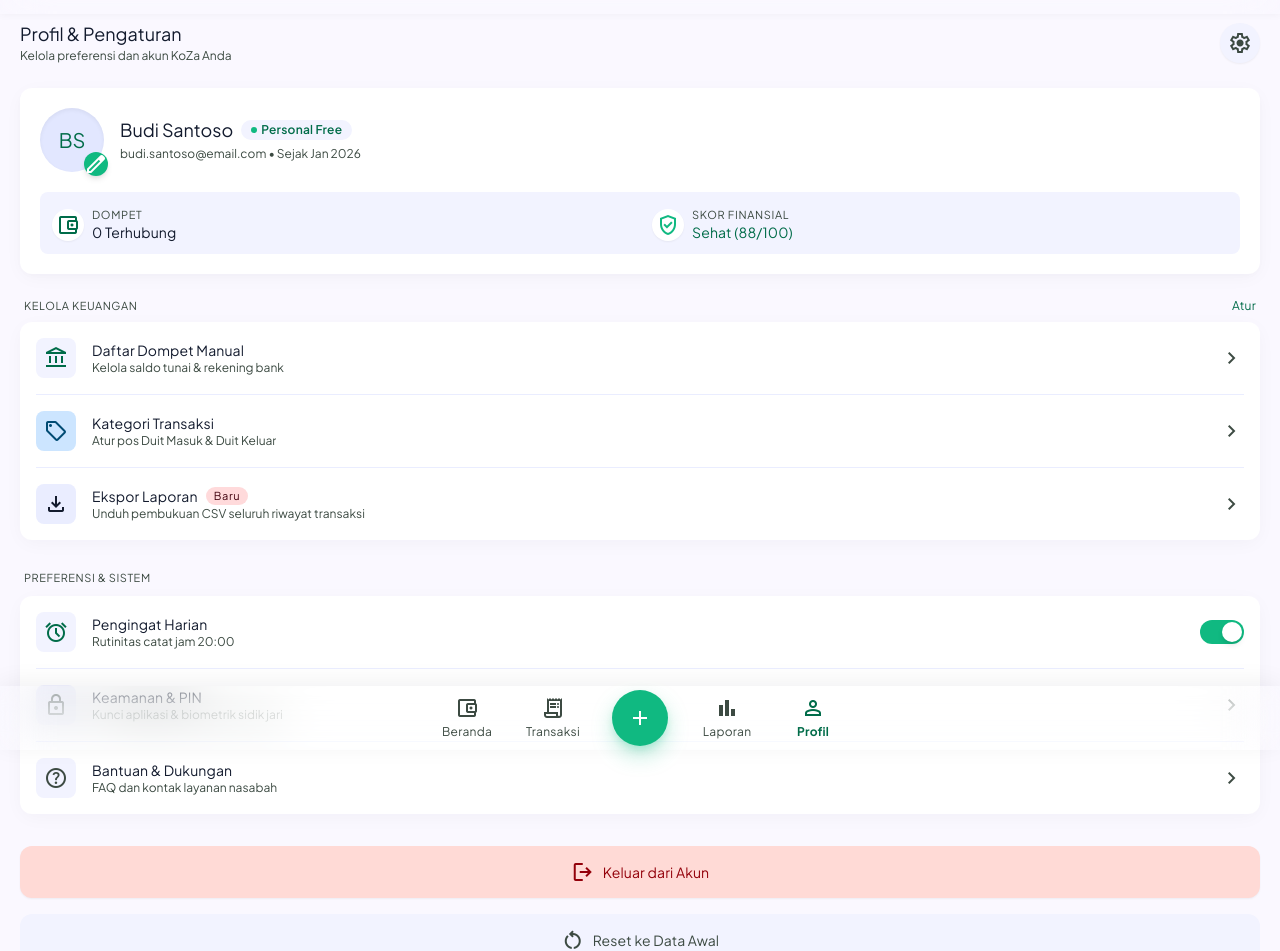
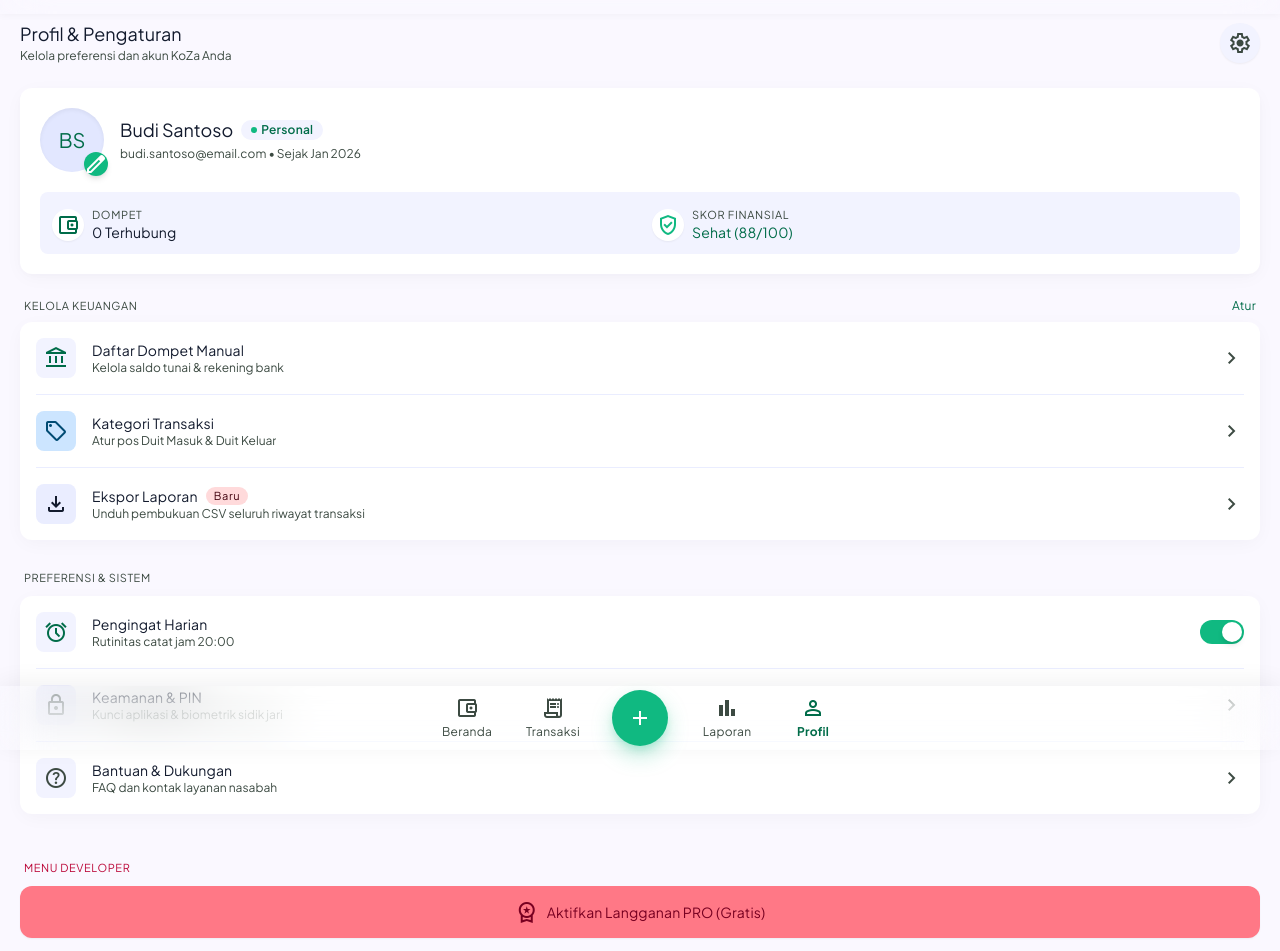
Before and after one commit to koza-wallet/Koza, a Next.js app: page /profil in a window 1280 px wide. Shown: the part 50-1001 px from the top of the page. Built offline with nearby package versions, Linux system fonts and the light colour scheme; no server answers.

Commit message:
feat: add developer menu to upgrade account to PRO tier

```diff
--- a/src/actions/finance.ts
+++ b/src/actions/finance.ts
@@ -153,3 +153,13 @@ export async function addWalletMemberAction(walletId: string, emailToInvite: str
     }
   });
 }
+
+// === DEV MODE: UPGRADE TIER ===
+export async function setProTierAction() {
+  const user = await getSessionUser();
+  await prisma.user.update({
+    where: { id: user.id },
+    data: { subscriptionTier: "PRO" }
+  });
+  return true;
+}
--- a/src/app/profil/page.tsx
+++ b/src/app/profil/page.tsx
@@ -9,6 +9,7 @@ import { getHealthScoreLabel } from "@/lib/finance";
 import { formatMonthYearId, getInitials } from "@/lib/format";
 import { useFinance } from "@/lib/finance-context";
 import { currentUser as mockUser } from "@/lib/mock-data";
+import { setProTierAction } from "@/actions/finance";
 
 export default function ProfilPage() {
   const { data: session } = useSession();
@@ -31,6 +32,15 @@ export default function ProfilPage() {
   function handleExport() {
     const csv = transactionsToCsv(transactions, wallets);
     downloadCsv("koza-riwayat-transaksi.csv", csv);
+  }
+
+  async function handleUpgradePro() {
+    try {
+      await setProTierAction();
+      alert("Berhasil! Akun Anda kini berstatus PRO. Anda bisa mengakses semua fitur premium.\nSilakan refresh halaman (atau login ulang) agar perubahan status terlihat di aplikasi.");
+    } catch (e) {
+      alert("Gagal melakukan upgrade.");
+    }
   }
 
   return (
@@ -96,7 +106,7 @@ export default function ProfilPage() {
                   </h3>
                   <span className="inline-flex items-center gap-1 bg-surface-container-low text-primary px-2.5 py-0.5 rounded-full font-label-md text-label-md font-semibold">
                     <span className="w-1.5 h-1.5 rounded-full bg-primary-container" />
-                    Personal Free
+                    {(user as any)?.subscriptionTier || "Personal"}
                   </span>
                 </div>
                 <p className="font-body-sm text-body-sm text-on-surface-variant truncate">
@@ -272,6 +282,22 @@ export default function ProfilPage() {
             </div>
           </section>
 
+          <section className="space-y-space-xs pt-4">
+             <div className="px-space-xxs">
+              <span className="font-label-caps text-label-caps text-tertiary uppercase tracking-wider">
+                Menu Developer
+              </span>
+            </div>
+            <button
+              type="button"
+              onClick={handleUpgradePro}
+              className="w-full bg-tertiary-container text-on-tertiary-container hover:bg-tertiary/20 font-label-lg text-label-lg py-3.5 px-space-md rounded-xl flex items-center justify-center gap-space-xs transition-all shadow-sm"
+            >
+              <span className="material-symbols-outlined text-[20px]">workspace_premium</span>
+              <span>Aktifkan Langganan PRO (Gratis)</span>
+            </button>
+          </section>
+
           <div className="pt-space-xs space-y-space-md">
             <button
               type="button"
```
